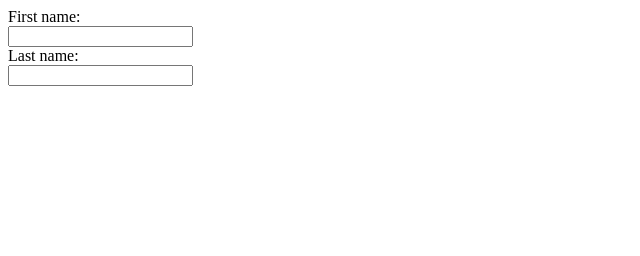
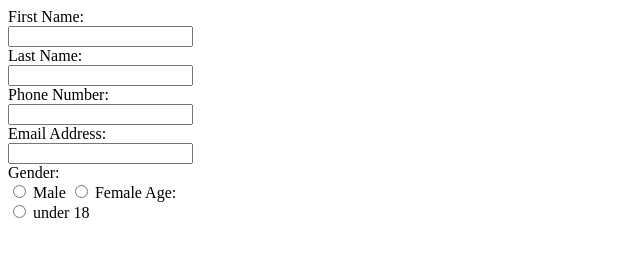
Before and after one commit to jfabrycky/lab04, a plain HTML site: page index.html in a window 1280 px wide. Shown: the whole page, without its empty margins (0-640 px from the left). Drawn offline with Linux system fonts and the light colour scheme.

Commit message:
Update index.html
Adding in most of first box for volunteer form

```diff
--- a/index.html
+++ b/index.html
@@ -6,10 +6,22 @@
   </head>
   <body>
     <form>
-       <label for="fname">First name:</label><br>
+       <label for="fname">First Name:</label><br>
        <input type="text" id="fname" name="fname"><br>
-       <label for="lname">Last name:</label><br>
-       <input type="text" id="lname" name="lname">
+       <label for="lname">Last Name:</label><br>
+       <input type="text" id="lname" name="lname"><br>
+       <label for="pnumber">Phone Number:</label><br>
+       <input type="text" id="pnumber" name="lname"><br>
+       <label for="eaddress">Email Address:</label><br>
+       <input type="text" id="eaddress" name="eaddress"><br>
+       <label for="gender">Gender:</label><br>
+       <input type="radio" id="gender" name="gender" value="male">
+       <label for="male">Male</label>
+       <input type="radio" id="gender" name="gender" value="female">
+       <label for="female">Female</label>
+       <label for="age">Age:</label><br>
+       <input type="radio" id="age" name="age" value="under 18">
+       <label for="under 18">under 18</label>
     </form>
   </body>
 </html>
```
